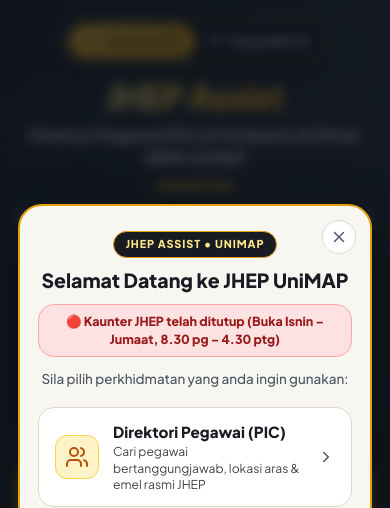
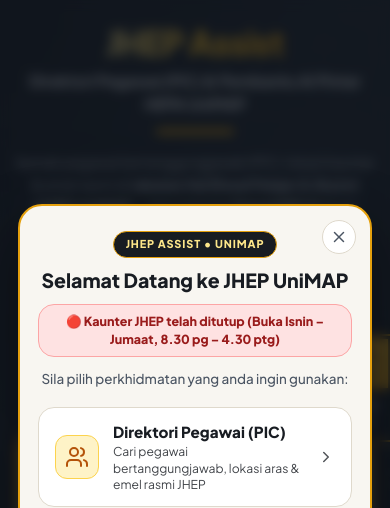
Before and after one commit to SanTest0027/Site, a plain HTML site: page index.html in a window 390 px wide. Shown: the top 508 px of the page. Drawn offline with nearby package versions, Linux system fonts and the light colour scheme.

Commit message:
Add files via upload

```diff
--- a/index.html
+++ b/index.html
@@ -21,22 +21,10 @@
        ========================================================================= -->
   <div id="view-directory-wrapper">
 
-    <!-- 1. CLEAN COMPACT WELCOME HERO BANNER WITH INLINE MODE SWITCHER -->
+    <!-- 1. CLEAN COMPACT WELCOME HERO BANNER -->
     <section class="welcome-hero">
       <div class="hero-bg-photo"></div>
       <div class="hero-bg-overlay"></div>
-      <div class="container">
-        <div class="inline-mode-bar" role="tablist" aria-label="Pilih paparan Direktori atau AI Chatbot">
-          <button type="button" class="inline-mode-opt active" onclick="switchHubMode('directory', false)">
-            <i data-lucide="users" class="icon-xs"></i>
-            <span>Direktori PIC</span>
-          </button>
-          <button type="button" class="inline-mode-opt" onclick="switchHubMode('chatbot', false)">
-            <i data-lucide="bot" class="icon-xs"></i>
-            <span>TanyaJHEP AI</span>
-          </button>
-        </div>
-      </div>
       <div class="container hero-grid">
         <div class="hero-text-col">
           <h1 class="hero-big-title">
@@ -46,7 +34,7 @@
           <div class="gold-accent-bar"></div>
 
           <p class="hero-lead">
-            Semak pegawai bertanggungjawab (PIC), lokasi kaunter & emel rasmi di <b>Jabatan Hal Ehwal Pelajar & Alumni (JHEP) UniMAP</b> — atau pilih tab <b>TanyaJHEP AI</b> di atas untuk bersembang dengan pembantu pintar HEPA.
+            Semak pegawai bertanggungjawab (PIC), lokasi kaunter & emel rasmi di <b>Jabatan Hal Ehwal Pelajar & Alumni (JHEP) UniMAP</b> — atau tukar ke <b>TanyaJHEP AI</b> di sisi kanan untuk bersembang dengan pembantu pintar HEPA.
           </p>
 
           <div class="hero-meta-badges">
@@ -477,6 +465,19 @@
     </div>
   </div>
 
+  <!-- Anti-Google-Sites Floating Right-Edge Vertical Side-Tab (Centered at 50% height — NEVER clipped by top header or bottom bar!) -->
+  <div id="floating-mode-dock" class="side-mode-tab" role="group" aria-label="Tukar paparan Direktori PIC atau TanyaJHEP AI">
+    <span class="side-tab-pill" aria-hidden="true"></span>
+    <button type="button" id="dockBtnDirectory" class="side-tab-btn active" onclick="switchHubMode('directory', false)" title="Direktori Pegawai (PIC)">
+      <i data-lucide="users" class="icon-sm"></i>
+      <span>PIC</span>
+    </button>
+    <button type="button" id="dockBtnChatbot" class="side-tab-btn" onclick="switchHubMode('chatbot', false)" title="TanyaJHEP AI Chatbot">
+      <i data-lucide="bot" class="icon-sm"></i>
+      <span>AI</span>
+    </button>
+  </div>
+
   <!-- Toast Notification for Copy Email -->
   <div id="copy-toast" class="copy-toast">
     <i data-lucide="check-circle-2" class="icon-sm"></i>
--- a/style.css
+++ b/style.css
@@ -2449,55 +2449,90 @@ body::-webkit-scrollbar,
 }
 
 /* ==========================================================================
-   Clean Inline Mode Switcher (No Floating Bar Colliding With Google Sites!)
+   Anti-Google-Sites Right-Edge Vertical Floating Side-Tab
+   (Anchored at 50% vertical center on the right edge — 100% IMMUNE to
+   Google Sites' top header & bottom overflow! Outline NEVER moves!)
    ========================================================================== */
-.inline-mode-bar {
+.side-mode-tab {
+  position: fixed;
+  top: 50%;
+  right: 0;
+  transform: translateY(-50%);
+  z-index: 650;
+  display: grid;
+  grid-template-rows: 1fr 1fr;
+  width: 50px;
+  background: rgba(24, 28, 34, 0.94);
+  backdrop-filter: blur(8px);
+  border: 2px solid var(--jhep-gold);
+  border-right: none;
+  border-radius: 16px 0 0 16px;
+  padding: 4px 3px 4px 4px;
+  box-shadow: -6px 6px 22px rgba(0, 0, 0, 0.28);
+  transition: opacity 0.2s ease;
+}
+
+/* Smoothly sliding gold pill indicator (glides Up <-> Down inside stationary side-tab) */
+.side-tab-pill {
+  position: absolute;
+  top: 4px;
+  left: 4px;
+  right: 3px;
+  height: calc(50% - 4px);
+  border-radius: 11px 0 0 11px;
+  background: linear-gradient(135deg, #fbbf24 0%, #e5a00d 100%);
+  box-shadow: 0 3px 10px rgba(229, 160, 13, 0.4);
+  transform: translateY(0);
+  transition: transform 0.28s cubic-bezier(0.34, 1.22, 0.64, 1);
+  pointer-events: none;
+  z-index: 0;
+}
+
+.side-mode-tab.in-chat-mode .side-tab-pill {
+  transform: translateY(100%);
+}
+
+.side-tab-btn {
   position: relative;
-  z-index: 3;
-  display: inline-grid;
-  grid-template-columns: 1fr 1fr;
-  width: 276px;
-  max-width: 100%;
-  background: rgba(15, 20, 28, 0.85);
-  border: 1.5px solid var(--jhep-gold);
-  border-radius: var(--radius-full);
-  padding: 4px;
-  margin-bottom: 20px;
-  box-shadow: 0 8px 20px rgba(0, 0, 0, 0.28);
-}
-
-.inline-mode-opt {
+  z-index: 1;
   background: transparent;
-  color: #e5e7eb;
+  color: #cbd5e1;
   border: none;
   font-family: var(--font-family);
-  font-size: 0.78rem;
-  font-weight: 800;
-  padding: 8px 14px;
-  border-radius: var(--radius-full);
+  font-size: 0.64rem;
+  font-weight: 800;
+  letter-spacing: 0.03em;
+  padding: 10px 4px;
+  border-radius: 11px 0 0 11px;
   cursor: pointer;
-  display: inline-flex;
+  display: flex;
+  flex-direction: column;
   align-items: center;
   justify-content: center;
-  gap: 6px;
-  white-space: nowrap;
-  transition: var(--transition);
-}
-
-.inline-mode-opt:hover {
+  gap: 3px;
+  transition: color 0.22s ease;
+}
+
+.side-tab-btn:hover {
   color: #fde68a;
 }
 
-.inline-mode-opt.active {
-  background: linear-gradient(135deg, #fbbf24 0%, #e5a00d 100%);
-  color: var(--charcoal-900);
-  box-shadow: 0 3px 10px rgba(229, 160, 13, 0.35);
+.side-tab-btn.active {
+  color: var(--charcoal-900);
+}
+
+.side-tab-btn.active:hover {
+  color: var(--charcoal-900);
+}
+
+body.faq-drawer-open .side-mode-tab {
+  opacity: 0;
+  pointer-events: none;
 }
 
 /* Google Sites iframe embed fix:
-   Fit the entire chatbot (slim topbar + scrollable messages + pinned bottom input)
-   cleanly inside the visible screen beneath Google Sites' ~58px header so
-   scrolling chat messages up/down NEVER hides the text input box! */
+   Keep the entire chatbot strictly inside the visible screen beneath Google Sites' header
+   so ONLY .jhep-ai-scroll scrolls and the bottom text input NEVER disappears! */
 html:has(body.is-embedded),
 body.is-embedded {
   height: 100%;
@@ -2521,8 +2556,12 @@ body.is-embedded .chatbot-fullscreen-wrapper {
   left: 0;
   right: 0;
   bottom: auto;
-  height: calc(100dvh - 58px);
+  height: calc(100% - 68px);
   overflow: hidden;
+}
+
+body.is-embedded .jhep-ai-scroll {
+  overscroll-behavior: contain;
 }
 
 body.is-embedded .ai-sidebar-footer {
@@ -2583,15 +2622,9 @@ body.is-embedded .ai-sidebar-footer {
     padding: 0 14px;
   }
 
-  /* Compact Hero for Mobile with clean inline mode bar */
+  /* Compact Hero for Mobile */
   .welcome-hero {
-    padding: 20px 0 32px 0;
-  }
-
-  .inline-mode-bar {
-    display: grid;
-    margin: 0 auto 16px auto;
-    width: 260px;
+    padding: 24px 0 34px 0;
   }
 
   .hero-big-title {
@@ -2777,7 +2810,25 @@ body.is-embedded .ai-sidebar-footer {
   }
 
   body.is-embedded .chatbot-fullscreen-wrapper {
-    height: calc(100dvh - 60px);
+    height: calc(100% - 76px);
+  }
+
+  .side-mode-tab {
+    top: 46%;
+    width: 44px;
+    padding: 3px 2px 3px 3px;
+  }
+
+  .side-tab-pill {
+    top: 3px;
+    left: 3px;
+    right: 2px;
+    height: calc(50% - 3px);
+  }
+
+  .side-tab-btn {
+    padding: 8px 2px;
+    font-size: 0.6rem;
   }
 
   .welcome-modal-card {
```
